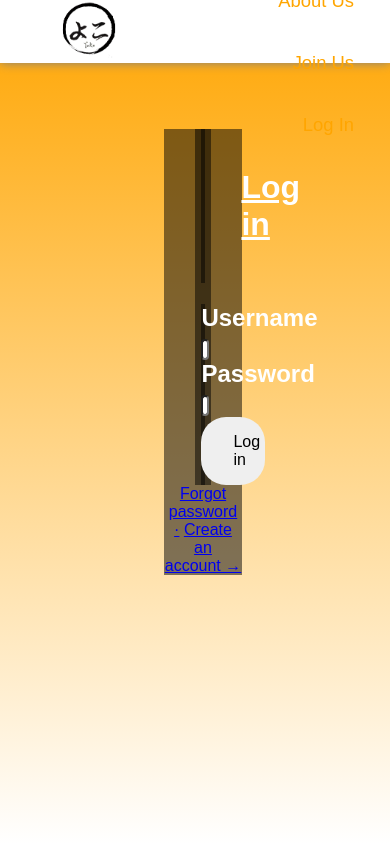
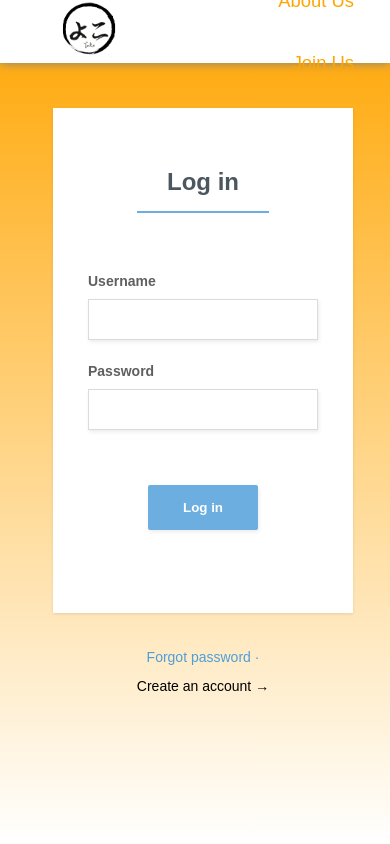
Before and after one commit to JimmyIb/Yoko, a PHP site: page /login.html in a window 390 px wide. Run offline with PHP 8.4, Linux system fonts and the light colour scheme.

Commit message:
Update logincss.css

```diff
--- a/css/logincss.css
+++ b/css/logincss.css
@@ -1,76 +1,160 @@
-form h1{
-	padding:40px;
-	color: white;
-	text-decoration: underline;
+.form-login{
+    max-width: 1000px;
+    width: 100%;
+    margin: 0 auto;
+
+    font: bold 14px sans-serif;
+    text-align: center;
 }
 
-form{
-	padding-top: 5%;
-	text-align: center;
-	height:auto;
-    margin:0 auto;
+.form-log-in-with-email{
+    position: relative;
+    display: inline-block;
+    vertical-align: top;
+    margin-right: 130px;
+    text-align: center;
 }
 
-form div{
-	width: 20%;
-	margin:auto;
-	background-color:rgba(0, 0, 0, 0.5);
+.form-log-in-with-email .form-white-background{
+    width: 570px;
+    box-sizing: border-box;
+    background-color: #ffffff;
+    box-shadow: 0 1px 3px 0 rgba(0, 0, 0, 0.1);
+    padding: 60px 80px;
+    margin-bottom: 32px;
 }
 
-label{
-	color: rgb(255, 255, 255);
-	font-size: 150%;
-	font-weight: bold;
+.form-log-in-with-email .form-row{
+    text-align: left;
+    margin-bottom: 23px;
 }
 
-input{
-	margin: 5px;
-	border-radius: 25px;
-	width:80%;
-	height: 9%;
-	margin:1%;
+.form-log-in-with-email .form-title-row{
+    text-align: center;
+    margin-bottom: 60px;
 }
 
-#loginBtn{
-	border: none;
-    color: black;
-    padding: 16px 32px;
-    text-align: center;
+.form-log-in-with-email h1{
+    display: inline-block;
+    box-sizing: border-box;
+    color:  #4c565e;
+    font-size: 24px;
+    padding: 0 30px 15px;
+    border-bottom: 2px solid #6caee0;
+    margin:0;
+}
+
+.form-log-in-with-email .form-row > label span{
+    display: inline-block;
+    box-sizing: border-box;
+    color:  #5f5f5f;
+    width: 125px;
+    text-align: right;
+    padding-right: 25px;
+}
+
+.form-log-in-with-email input{
+    color:  #5f5f5f;
+    box-sizing: border-box;
+    width: 230px;
+    box-shadow: 1px 2px 4px 0 rgba(0, 0, 0, 0.08);
+    padding: 12px 18px;
+    border: 1px solid #dbdbdb;
+}
+
+.form-log-in-with-email button{
+    display: block;
+    border-radius: 2px;
+    background-color:  #6caee0;
+    color: #ffffff;
+    font-weight: bold;
+    box-shadow: 1px 2px 4px 0 rgba(0, 0, 0, 0.08);
+    padding: 15px 35px;
+    border: 0;
+    margin: 55px auto 0;
+    cursor: pointer;
+}
+
+.form-log-in-with-email .form-forgotten-password,
+.form-log-in-with-email .form-create-an-account{
     text-decoration: none;
-    display: inline-block;
-    font-size: 16px;
-	cursor: pointer;
-	border-radius:25px;
-	margin-top: 10%;
-	width: 100%;
-	-webkit-transition-duration: 0.4s; /* Safari */
+    padding: 4px 8px;
+    font-weight: normal;
+}
 
+.form-log-in-with-email .form-forgotten-password{
+    color:  #4e9eda;
 }
-#loginBtn:hover{
-	background-color: #555555;
-    color: white;
-}
-.sect{
-	height: 100%;
-	background-size: 50%;
-	background-attachment: fixed;
+
+.form-log-in-with-email .form-create-an-account{
+    color:  black;
 
 }
 
-.sectOne{
-	background-image: url("../images/d.jpeg");
-	background-size: 50%;
-	position: relative;
+
+
+/*	Making the form responsive. Remove these media queries
+    if you don't need the form to work on mobile devices. */
+
+@media (max-width: 900px) {
+
+    .form-login{
+        margin: 20px auto;
+    }
+
+    .form-log-in-with-email{
+        position: relative;
+        display: block;
+        margin: 0 0 50px;
+    }
+
+    .form-log-in-with-email .form-white-background{
+        margin: 0 auto 32px;
+    }
+
+    .form-log-in-with-email:after{
+        bottom: -80px;
+        left: 50%;
+        margin-left: -25px;
+    }
+
+    .form-sign-in-with-social{
+        margin-top: 60px;
+    }
+
 }
 
+@media (max-width: 600px) {
 
-#firstForm{
-	position: relative;
-	border-radius:25px;
-	height: 300px;
+    .form-log-in-with-email .form-white-background{
+        width: 300px;
+        padding-left: 35px;
+        padding-right: 35px;
+    }
+
+    .form-log-in-with-email .form-row > label span{
+        display: block;
+        text-align: left;
+        padding: 0 0 10px;
+    }
+
+    .form-log-in-with-email .form-email,
+    .form-log-in-with-email .form-password{
+        display: block;
+        margin: 0 auto;
+    }
+
+    .form-log-in-with-email:after{
+        bottom: -80px;
+        left: 50%;
+        margin-left: -25px;
+    }
+
+    .form-log-in-with-email .form-forgotten-password,
+    .form-log-in-with-email .form-create-an-account{
+        display: block;
+        margin: 5px auto;
+        max-width: 180px;
+    }
+
 }
-
-.formName{
-	text-decoration: underline;
-	font-size: 180%;
-}
```
